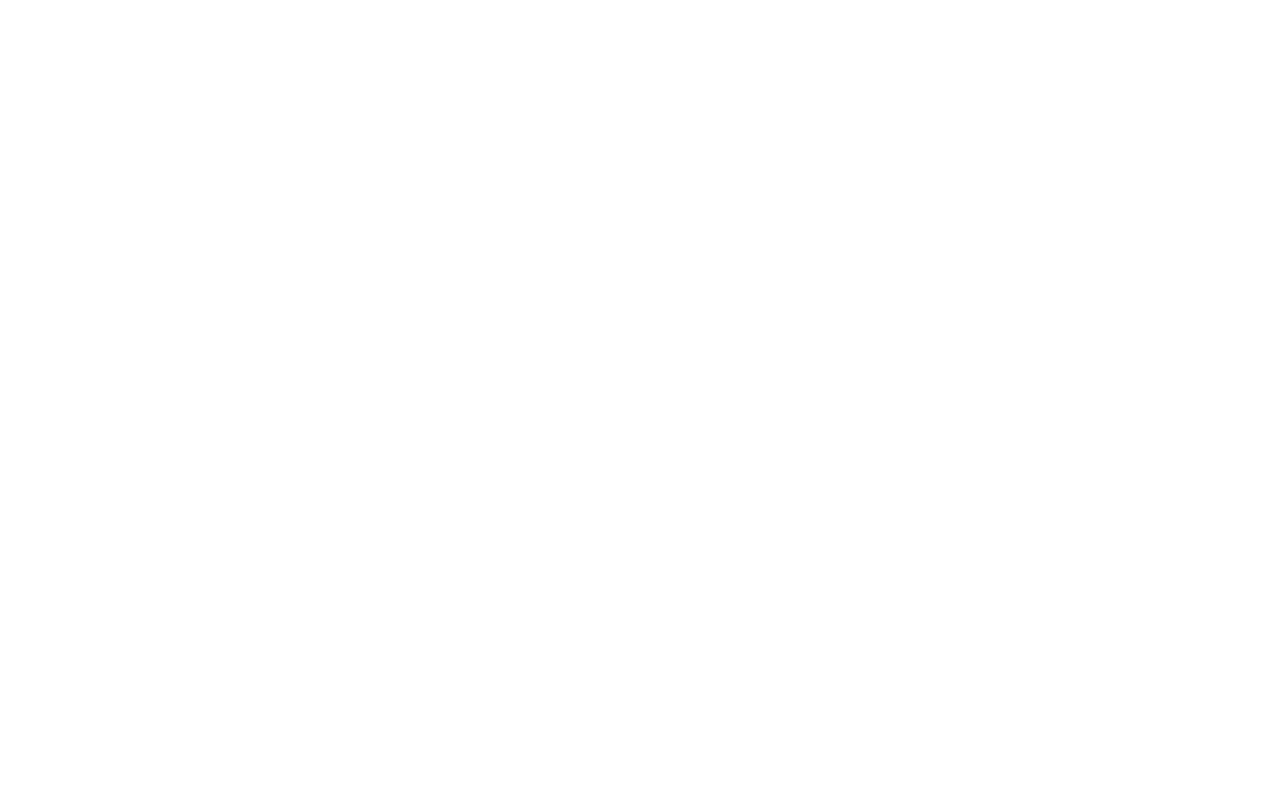
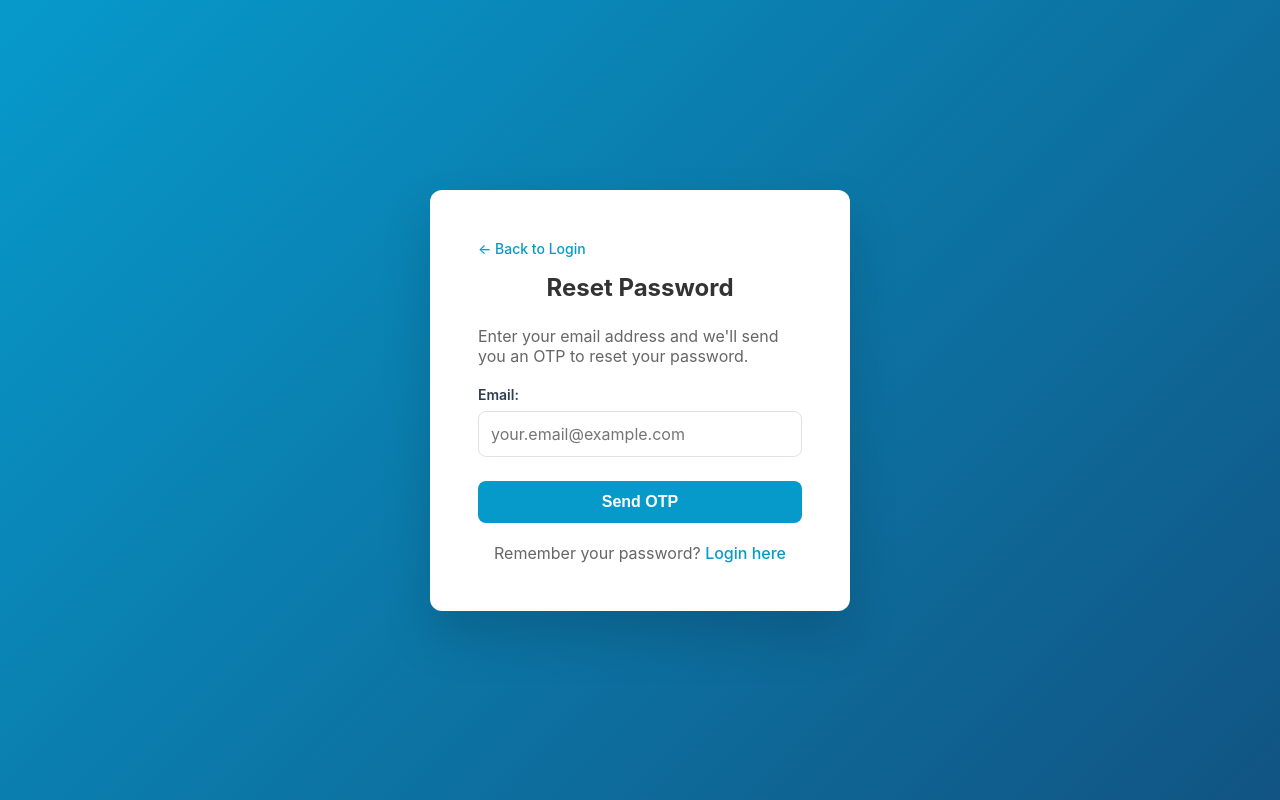
Before and after one commit to kc099/das, a React (Create React App) app: page /forgot-password in a window 1280 px wide. Before the commit this address had no page. Built offline with nearby package versions, Linux system fonts and the light colour scheme.

Commit message:
added forgot password

```diff
--- a/src/App.js
+++ b/src/App.js
@@ -4,6 +4,7 @@ import QueryProvider from './providers/QueryProvider';
 import Homepage from './pages/Homepage';
 import Login from './pages/Login';
 import Signup from './pages/Signup';
+import ForgotPassword from './pages/ForgotPassword';
 import Dashboard from './pages/Dashboard';
 import Organizations from './pages/Organizations';
 import ProjectDashboard from './pages/ProjectDashboard';
@@ -23,6 +24,7 @@ function App() {
         <Route path="/" element={<Homepage />} />
         <Route path="/login" element={<Login />} />
         <Route path="/signup" element={<Signup />} />
+        <Route path="/forgot-password" element={<ForgotPassword />} />
 
         {/* Dashboard now serves as project launcher */}
         <Route path="/dashboard" element={<Dashboard />} />
--- a/src/pages/FlowEditor.js
+++ b/src/pages/FlowEditor.js
@@ -38,7 +38,6 @@ function FlowEditor() {
   const [selectedNode, setSelectedNode] = useState(null);
   const [isPaletteCollapsed, setIsPaletteCollapsed] = useState(false);
   const [currentFlowId, setCurrentFlowId] = useState(flowId);
-  const [isLoading, setIsLoading] = useState(false);
   const [saveStatus, setSaveStatus] = useState('');
   const reactFlowWrapper = useRef(null);
   const [reactFlowInstance, setReactFlowInstance] = useState(null);
@@ -46,7 +45,6 @@ function FlowEditor() {
 
   const loadFlowFromAPI = useCallback(async (id) => {
     try {
-      setIsLoading(true);
       const response = await flowAPI.getFlow(id);
       const flowData = response.data;
 
@@ -63,10 +61,8 @@ function FlowEditor() {
     } catch (error) {
       console.error('Error loading flow:', error);
       alert('Error loading flow: ' + (error.response?.data?.detail || error.message));
-    } finally {
-      setIsLoading(false);
     }
-  }, [setNodes, setEdges, setFlowMeta, setCurrentFlowId, setIsLoading]);
+  }, [setNodes, setEdges, setFlowMeta, setCurrentFlowId]);
 
   // Load flow on component mount or flowId change
   useEffect(() => {
--- /dev/null
+++ b/src/pages/ForgotPassword.js
@@ -0,0 +1,233 @@
+import React, { useState } from 'react';
+import { Link, useNavigate } from 'react-router-dom';
+import { authAPI } from '../services/api';
+import '../styles/Login.css';
+
+function ForgotPassword() {
+  const [step, setStep] = useState(1); // 1: Email, 2: OTP, 3: New Password
+  const [formData, setFormData] = useState({
+    email: '',
+    otp: '',
+    newPassword: '',
+    confirmPassword: ''
+  });
+  const [loading, setLoading] = useState(false);
+  const [error, setError] = useState('');
+  const [successMessage, setSuccessMessage] = useState('');
+  const navigate = useNavigate();
+
+  const handleChange = (e) => {
+    setFormData({
+      ...formData,
+      [e.target.name]: e.target.value
+    });
+    setError('');
+  };
+
+  const handleEmailSubmit = async (e) => {
+    e.preventDefault();
+    setLoading(true);
+    setError('');
+
+    try {
+      const response = await authAPI.forgotPassword(formData.email);
+
+      if (response.data.status === 'success') {
+        setSuccessMessage(response.data.message);
+        setStep(2);
+      } else {
+        setError(response.data.message || 'Failed to send OTP');
+      }
+    } catch (error) {
+      console.error('Forgot password error:', error);
+      setError(error.response?.data?.email?.[0] || error.response?.data?.message || 'Failed to send OTP. Please try again.');
+    } finally {
+      setLoading(false);
+    }
+  };
+
+  const handleOTPSubmit = async (e) => {
+    e.preventDefault();
+    setLoading(true);
+    setError('');
+
+    try {
+      const response = await authAPI.verifyOTP(formData.email, formData.otp);
+
+      if (response.data.status === 'success') {
+        setSuccessMessage(response.data.message);
+        setStep(3);
+      } else {
+        setError(response.data.message || 'Invalid OTP');
+      }
+    } catch (error) {
+      console.error('OTP verification error:', error);
+      setError(error.response?.data?.non_field_errors?.[0] || error.response?.data?.message || 'Invalid OTP. Please try again.');
+    } finally {
+      setLoading(false);
+    }
+  };
+
+  const handlePasswordReset = async (e) => {
+    e.preventDefault();
+
+    if (formData.newPassword !== formData.confirmPassword) {
+      setError('Passwords do not match');
+      return;
+    }
+
+    if (formData.newPassword.length < 6) {
+      setError('Password must be at least 6 characters long');
+      return;
+    }
+
+    setLoading(true);
+    setError('');
+
+    try {
+      const response = await authAPI.resetPassword(
+        formData.email,
+        formData.otp,
+        formData.newPassword,
+        formData.confirmPassword
+      );
+
+      if (response.data.status === 'success') {
+        setSuccessMessage('Password reset successfully! Redirecting to login...');
+        setTimeout(() => {
+          navigate('/login');
+        }, 2000);
+      } else {
+        setError(response.data.message || 'Failed to reset password');
+      }
+    } catch (error) {
+      console.error('Password reset error:', error);
+      setError(error.response?.data?.non_field_errors?.[0] || error.response?.data?.message || 'Failed to reset password. Please try again.');
+    } finally {
+      setLoading(false);
+    }
+  };
+
+  return (
+    <div className="login-container">
+      <div className="login-form">
+        <div className="form-header">
+          <Link to="/login" className="back-home">← Back to Login</Link>
+          <h2>Reset Password</h2>
+        </div>
+
+        {error && (
+          <div className="error-message">
+            {error}
+          </div>
+        )}
+
+        {successMessage && (
+          <div className="success-message">
+            {successMessage}
+          </div>
+        )}
+
+        {step === 1 && (
+          <form onSubmit={handleEmailSubmit}>
+            <p style={{ marginBottom: '20px', color: '#666' }}>
+              Enter your email address and we'll send you an OTP to reset your password.
+            </p>
+            <div className="form-group">
+              <label htmlFor="email">Email:</label>
+              <input
+                type="email"
+                id="email"
+                name="email"
+                value={formData.email}
+                onChange={handleChange}
+                required
+                disabled={loading}
+                placeholder="your.email@example.com"
+              />
+            </div>
+            <button type="submit" className="login-btn" disabled={loading}>
+              {loading ? 'Sending OTP...' : 'Send OTP'}
+            </button>
+          </form>
+        )}
+
+        {step === 2 && (
+          <form onSubmit={handleOTPSubmit}>
+            <p style={{ marginBottom: '20px', color: '#666' }}>
+              Enter the 6-digit OTP sent to {formData.email}
+            </p>
+            <div className="form-group">
+              <label htmlFor="otp">OTP:</label>
+              <input
+                type="text"
+                id="otp"
+                name="otp"
+                value={formData.otp}
+                onChange={handleChange}
+                required
+                disabled={loading}
+                maxLength={6}
+                placeholder="000000"
+                style={{ letterSpacing: '8px', fontSize: '20px', textAlign: 'center' }}
+              />
+            </div>
+            <button type="submit" className="login-btn" disabled={loading}>
+              {loading ? 'Verifying...' : 'Verify OTP'}
+            </button>
+            <button
+              type="button"
+              className="login-btn secondary-btn"
+              onClick={() => setStep(1)}
+            >
+              Resend OTP
+            </button>
+          </form>
+        )}
+
+        {step === 3 && (
+          <form onSubmit={handlePasswordReset}>
+            <p style={{ marginBottom: '20px', color: '#666' }}>
+              Enter your new password
+            </p>
+            <div className="form-group">
+              <label htmlFor="newPassword">New Password:</label>
+              <input
+                type="password"
+                id="newPassword"
+                name="newPassword"
+                value={formData.newPassword}
+                onChange={handleChange}
+                required
+                disabled={loading}
+                minLength={6}
+              />
+            </div>
+            <div className="form-group">
+              <label htmlFor="confirmPassword">Confirm Password:</label>
+              <input
+                type="password"
+                id="confirmPassword"
+                name="confirmPassword"
+                value={formData.confirmPassword}
+                onChange={handleChange}
+                required
+                disabled={loading}
+                minLength={6}
+              />
+            </div>
+            <button type="submit" className="login-btn" disabled={loading}>
+              {loading ? 'Resetting Password...' : 'Reset Password'}
+            </button>
+          </form>
+        )}
+
+        <p className="signup-link" style={{ marginTop: '20px' }}>
+          Remember your password? <Link to="/login">Login here</Link>
+        </p>
+      </div>
+    </div>
+  );
+}
+
+export default ForgotPassword;
--- a/src/pages/Login.js
+++ b/src/pages/Login.js
@@ -161,6 +161,9 @@ function Login() {
           </button>
         </form>
         <p className="signup-link">
+          <Link to="/forgot-password">Forgot Password?</Link>
+        </p>
+        <p className="signup-link">
           Don't have an account? <Link to="/signup">Sign up here</Link>
         </p>
       </div>
--- a/src/services/api/auth.js
+++ b/src/services/api/auth.js
@@ -7,6 +7,18 @@ export const authAPI = {
   logout: (refreshToken) => apiClient.post('/api/logout/', { refresh_token: refreshToken }),
   getProfile: () => apiClient.get('/api/profile/'),
   googleOAuth: (credential) => apiClient.post('/api/google-oauth/', { credential }),
+
+  // Password reset endpoints
+  forgotPassword: (email) => apiClient.post('/api/forgot-password/', { email }),
+  verifyOTP: (email, otp) => apiClient.post('/api/verify-otp/', { email, otp }),
+  resetPassword: (email, otp, newPassword, confirmPassword) =>
+    apiClient.post('/api/reset-password/', {
+      email,
+      otp,
+      new_password: newPassword,
+      confirm_password: confirmPassword
+    }),
+
   get: (endpoint) => apiClient.get(`/api${endpoint}`),
   post: (endpoint, data) => apiClient.post(`/api${endpoint}`, data),
   put: (endpoint, data) => apiClient.put(`/api${endpoint}`, data),
--- a/src/styles/Login.css
+++ b/src/styles/Login.css
@@ -110,10 +110,29 @@
   font-size: 0.9rem;
 }
 
+.success-message {
+  background-color: #d4edda;
+  color: #155724;
+  padding: 0.75rem;
+  border-radius: 4px;
+  margin-bottom: 1rem;
+  border: 1px solid #c3e6cb;
+  font-size: 0.9rem;
+}
+
 .login-btn:disabled {
   background-color: #ccc;
   cursor: not-allowed;
   transform: none;
+}
+
+.secondary-btn {
+  background-color: #6c757d;
+  margin-top: 10px;
+}
+
+.secondary-btn:hover {
+  background-color: #5a6268;
 }
 
 .form-group input:disabled {
```
Also changed, not shown: public/index.html (+2 -15 lines), src/pages/DashboardCreator.js (+5 -5 lines), public/logo192.png (deleted), public/logo512.png (deleted).
